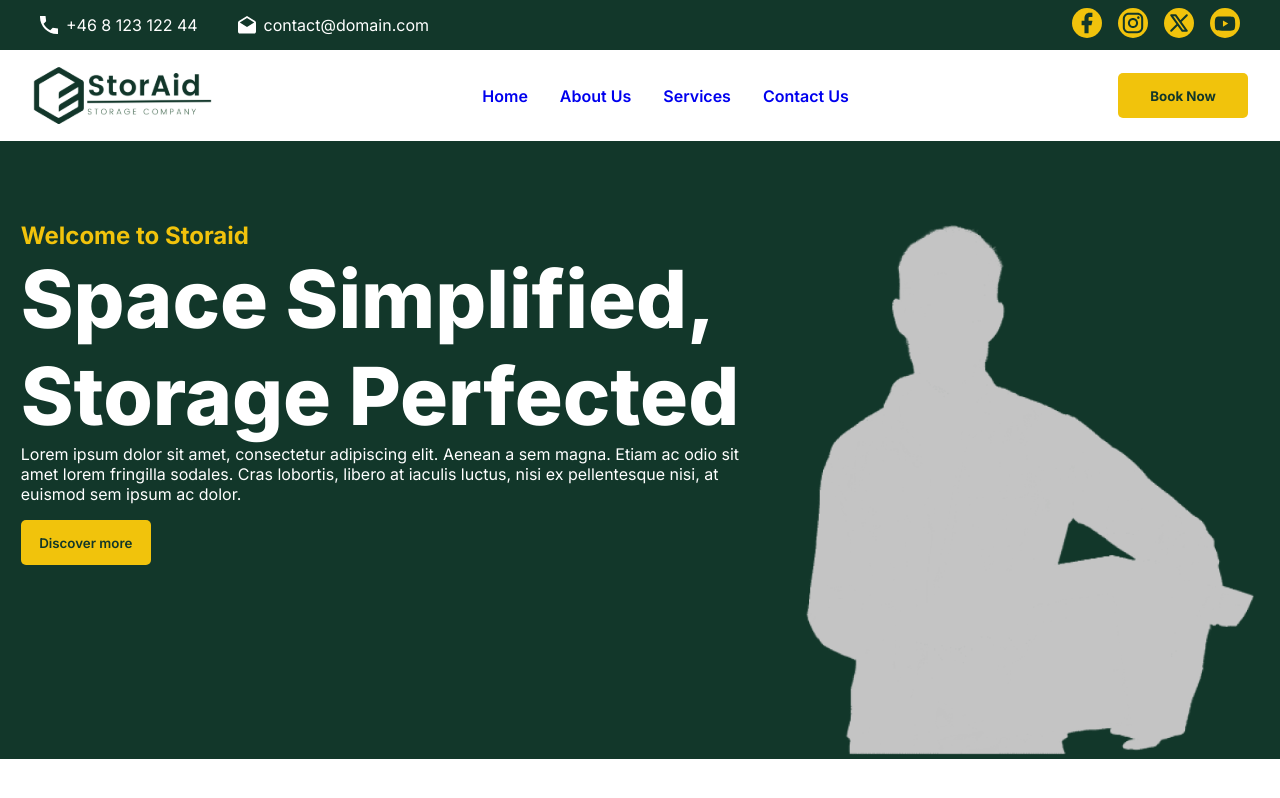
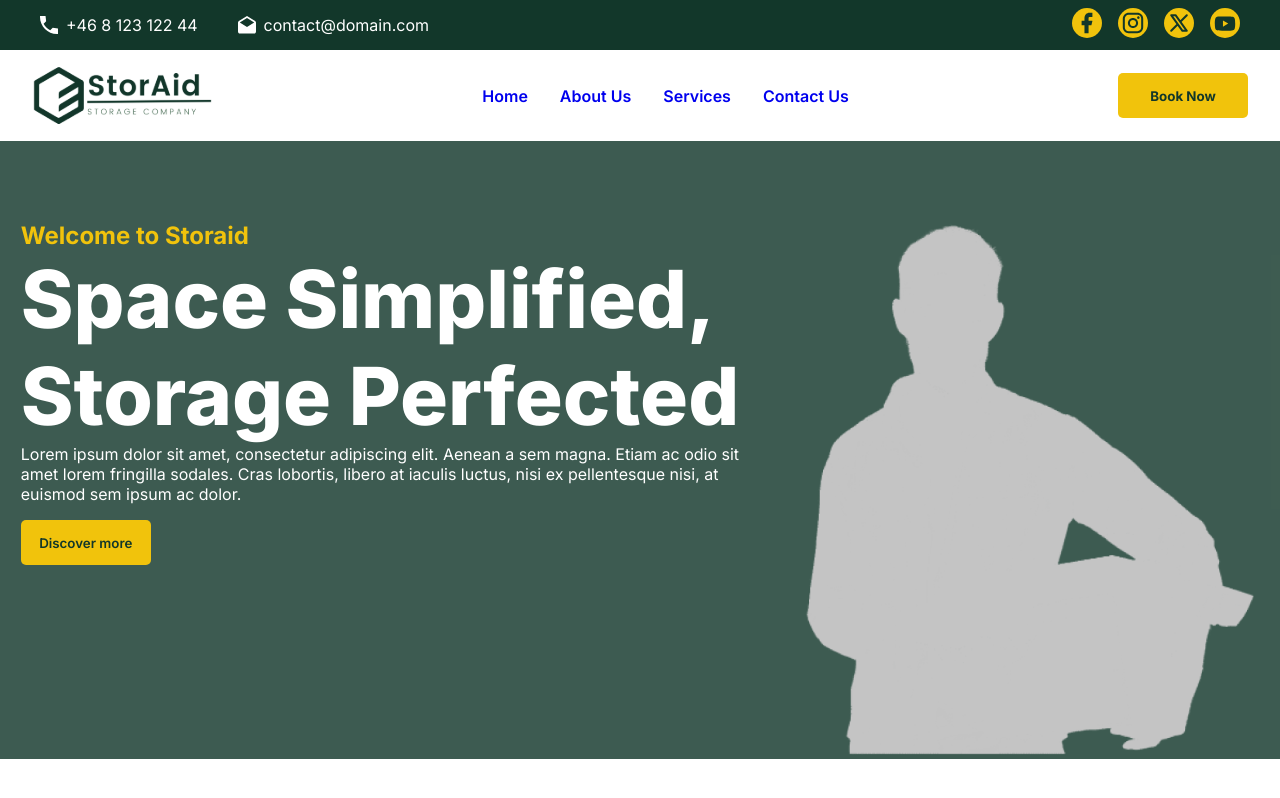
Before and after one commit to emillarsson99-m0wgli/StoraidStorageService, a React (Vite) app: page / in a window 1280 px wide. Built offline with nearby package versions, Linux system fonts and the light colour scheme.

Commit message:
Adjusted background color

```diff
--- a/src/Components/Hero.css
+++ b/src/Components/Hero.css
@@ -1,5 +1,5 @@
 .hero-bg {
-    background-color: #12372A;
+    background-color: #12372ad0;
 }
 .hero-container {
     padding-top: 5rem;
```
